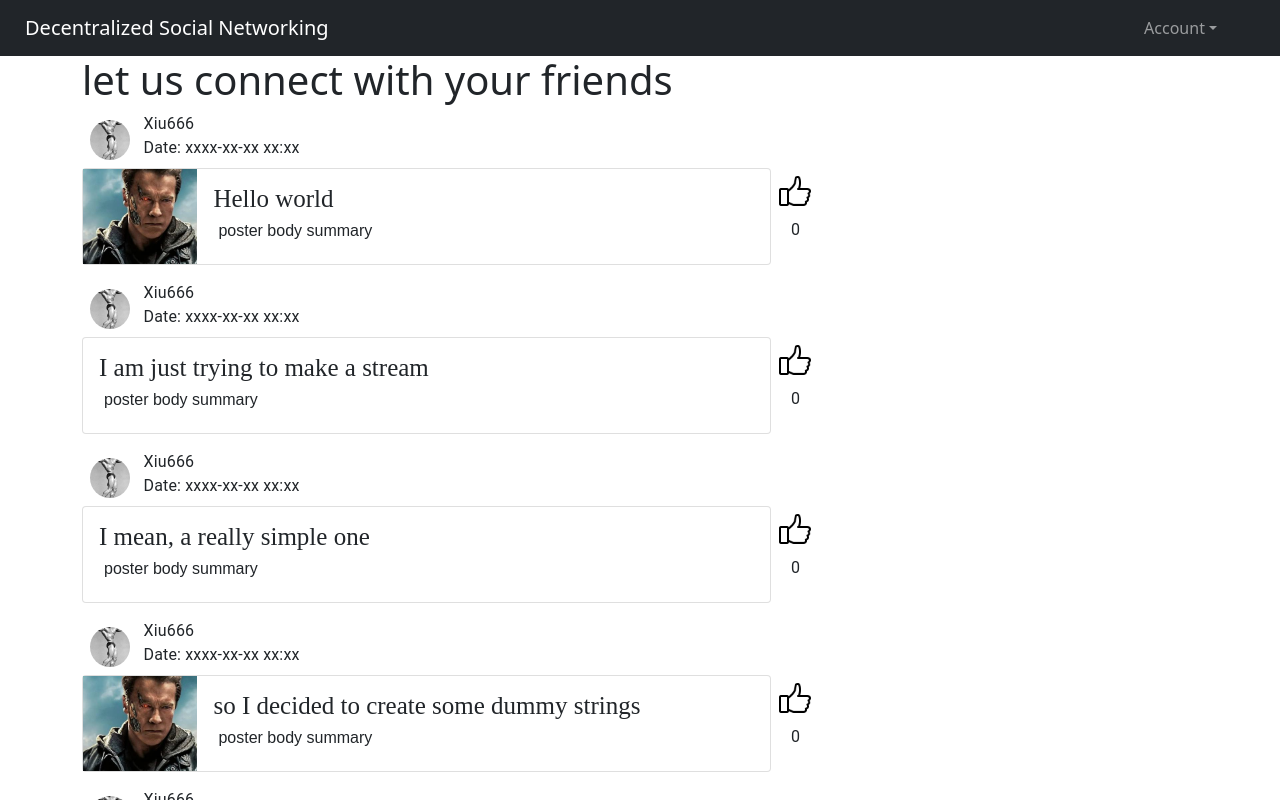
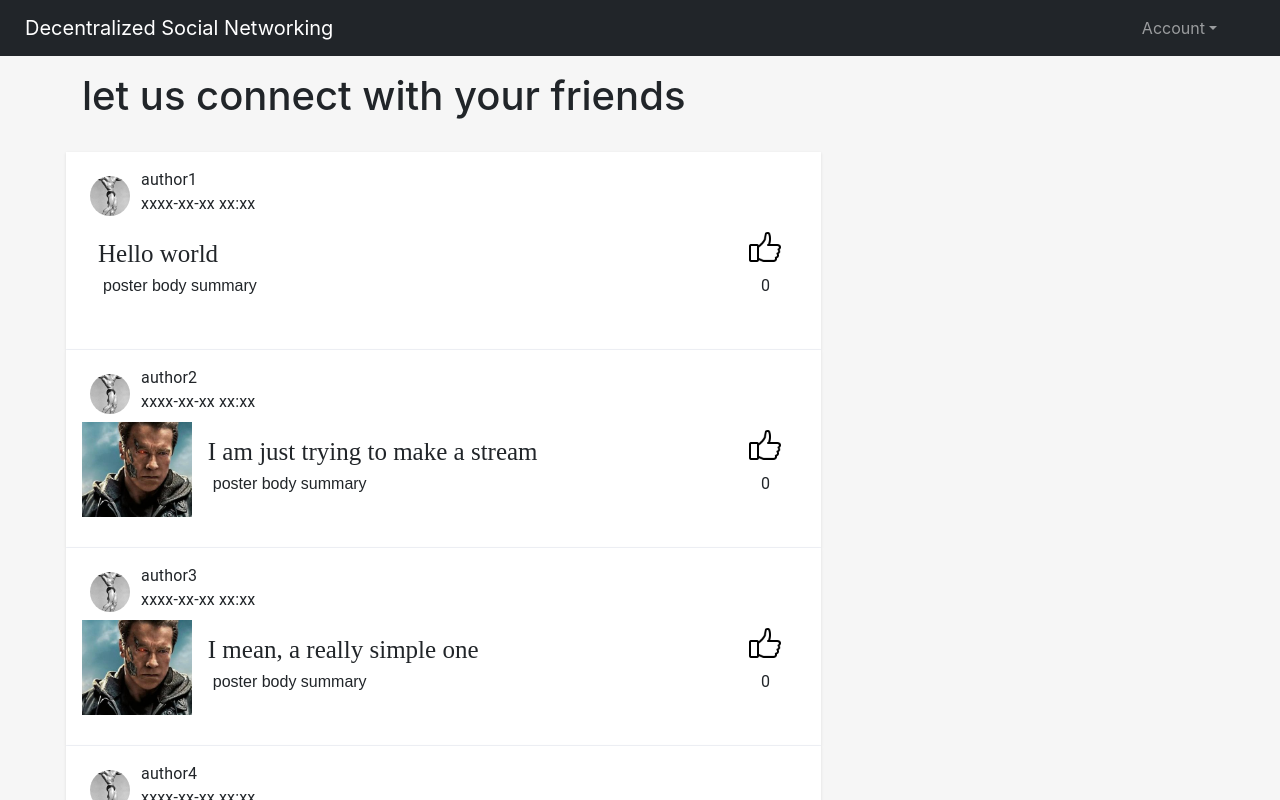
Before and after one commit to Frieda0315/404, a React (Create React App) app: page / in a window 1280 px wide. Shown: the top 800 px of the page. Built offline with nearby package versions, Linux system fonts and the light colour scheme.

Commit message:
Improve ui of main stream post

```diff
--- a/src/components/Layout.js
+++ b/src/components/Layout.js
@@ -5,7 +5,7 @@ import NavMenu from "./NavMenu";
 export class Layout extends Component {
   render() {
     return (
-      <div>
+      <div className="Layout">
         <NavMenu />
         <Container>{this.props.children}</Container>
       </div>
--- a/src/components/MainPage.js
+++ b/src/components/MainPage.js
@@ -6,7 +6,7 @@ function MainPage() {
   return (
     <div className="MainPage">
       <h1>let us connect with your friends</h1>
-      <h2>{PostStream()}</h2>
+      <div><PostStream /></div>
     </div>
   );
 }
--- a/src/components/NavMenu.js
+++ b/src/components/NavMenu.js
@@ -42,7 +42,6 @@ function NavMenu(is_logged_in) {
       <NavbarToggler onClick={toggle} />
       <Collapse isOpen={isOpen} navbar>
         <Nav className="ms-auto" navbar>
-          <UncontrolledDropdown nav inNavbar>
           {loggedIn ? (
             <UncontrolledDropdown nav inNavbar>
               <DropdownToggle nav caret className={styleClasses.account}>
@@ -57,7 +56,6 @@ function NavMenu(is_logged_in) {
               </DropdownMenu>
             </UncontrolledDropdown>
           ) : null}
-          </UncontrolledDropdown>
           {loggedIn ? null : (
             <Nav navbar>
               <NavItem>
--- a/src/components/PostStream.js
+++ b/src/components/PostStream.js
@@ -11,9 +11,18 @@ import vote_icon from "../static/vote.png"
 import dummy_image from "../static/musle.png"
 import dummy_image1 from "../static/arnold.png"
 
-const useStyles = makeStyles(() =>({
+const useStyles = makeStyles(() => ({
     stream: {
         marginLeft: "10px"
+    },
+    postCard: {
+        backgroundColor: "#fff",
+        borderBottom: "1.2px solid #f0f2f7",
+        padding: "30px",
+        boxShadow: "0 1px 3px rgb(18 18 18 / 10%)",
+    },
+    cardInPost: {
+        border: 0
     },
     clickBox: {
         height: "100%"
@@ -38,18 +47,57 @@ const useStyles = makeStyles(() =>({
     voteBox: {
         maxHeight: "50px",
         maxWidth: "50px",
+    },
+    pagination: {
+        marginTop: "40px",
+        paddingBottom: "40px"
     }
 }));
 
 // dummy val
 const tempPostList = [
-
-    "Hello world",
-    "I am just trying to make a stream",
-    "I mean, a really simple one",
-    "so I decided to create some dummy strings",
-    "and this is one of them",
-    "this is two of them",
+    {
+        title: "Hello world",
+        content: "Hello world Content",
+        author: "author1",
+        date: "xxxx-xx-xx xx:xx",
+        id: "1"
+    },
+    {
+        title: "I am just trying to make a stream",
+        content: "I am just trying to make a stream Content",
+        author: "author2",
+        date: "xxxx-xx-xx xx:xx",
+        id: "2"
+    },
+    {
+        title: "I mean, a really simple one",
+        content: "I mean, a really simple one Content",
+        author: "author3",
+        date: "xxxx-xx-xx xx:xx",
+        id: "3"
+    },
+    {
+        title: "so I decided to create some dummy strings",
+        content: "so I decided to create some dummy strings Content",
+        author: "author4",
+        date: "xxxx-xx-xx xx:xx",
+        id: "4"
+    },
+    {
+        title: "and this is one of them",
+        content: "and this is one of them Content",
+        author: "author5",
+        date: "xxxx-xx-xx xx:xx",
+        id: "5"
+    },
+    {
+        title: "this is two of them",
+        content: "this is two of them Content",
+        author: "author6",
+        date: "xxxx-xx-xx xx:xx",
+        id: "6"
+    },
     null
 ]
 const tempSummary = "poster body summary";
@@ -63,8 +111,6 @@ const tempVoteOnClick = (ev) => {
 const tempViewProfile = (ev) => {
     console.log("view profile");
 };
-const dummyUserName = "Xiu666";
-const dummyPostDate = "Date: xxxx-xx-xx xx:xx"
 const dummyImages = [dummy_image, dummy_image1, null];
 
 function PostStream() {
@@ -74,7 +120,7 @@ function PostStream() {
         setPage(value);
     }
     const postStream = tempPostList.map((post) => (
-        <Grid item xs={8}>
+        <Grid item xs={8} className={styleClasses.postCard} key={post != null ? post.id : "123"}>
             <Grid container>
                 <Grid item xs={1}>
                     <IconButton onClick={tempViewProfile}>
@@ -83,19 +129,19 @@ function PostStream() {
                 </Grid>
                 <Grid item xs={4}>
                     <Typography>
-                        {dummyUserName}
+                        {post != null ? post.author : "null author"}
                     </Typography>
                     <Typography>
-                        {dummyPostDate}
+                        {post != null ? post.date : "null date"}
                     </Typography>
                 </Grid>
             </Grid>
             <Grid container>
                 <Grid item xs>
-                    <Card>
+                    <Card className={styleClasses.cardInPost}>
                         <CardActionArea onClick={tempPostOnClick} className={styleClasses.clickBox}>
                             {post != null ? (<Grid container>
-                                {dummyImages[post.length % 3] != null ? null : (
+                                {dummyImages[post.content.length % 3] != null ? null : (
                                     <Grid item xs={2} className={styleClasses.postImage}>
                                         <CardMedia
                                             component="img"
@@ -107,7 +153,7 @@ function PostStream() {
                                 )}
                                 <Grid item xs>
                                     <CardContent className={styleClasses.postTitle}>
-                                        {post}
+                                        {post.title}
                                     </CardContent>
                                     <CardContent className={styleClasses.postBody}>
                                         {tempSummary}
@@ -140,14 +186,14 @@ function PostStream() {
                 </Grid>
             </Grid>
         </Grid>
-        )
+    )
     );
     return (
         <div>
             <Grid container spacing={2} className={styleClasses.stream}>
                 {postStream}
             </Grid>
-            <Pagination count={3} page={page} onChange={changePage}/>
+            <Pagination count={3} page={page} onChange={changePage} className={styleClasses.pagination} />
         </div>
 
     )
--- a/src/index.css
+++ b/src/index.css
@@ -11,3 +11,11 @@ code {
   font-family: source-code-pro, Menlo, Monaco, Consolas, 'Courier New',
     monospace;
 }
+
+h1 {
+  margin: 1rem 0 3rem 0;
+}
+
+.Layout {
+  background-color: #f6f6f6;
+}
--- a/src/index.js
+++ b/src/index.js
@@ -4,6 +4,7 @@ import App from "./App";
 import reportWebVitals from "./reportWebVitals";
 import "bootstrap/dist/css/bootstrap.min.css";
 import { BrowserRouter } from "react-router-dom";
+import './index.css'
 
 ReactDOM.render(
   <BrowserRouter basename="http://localhost:3000/">
```
Lines whose indentation alone changed are shown as unchanged.
